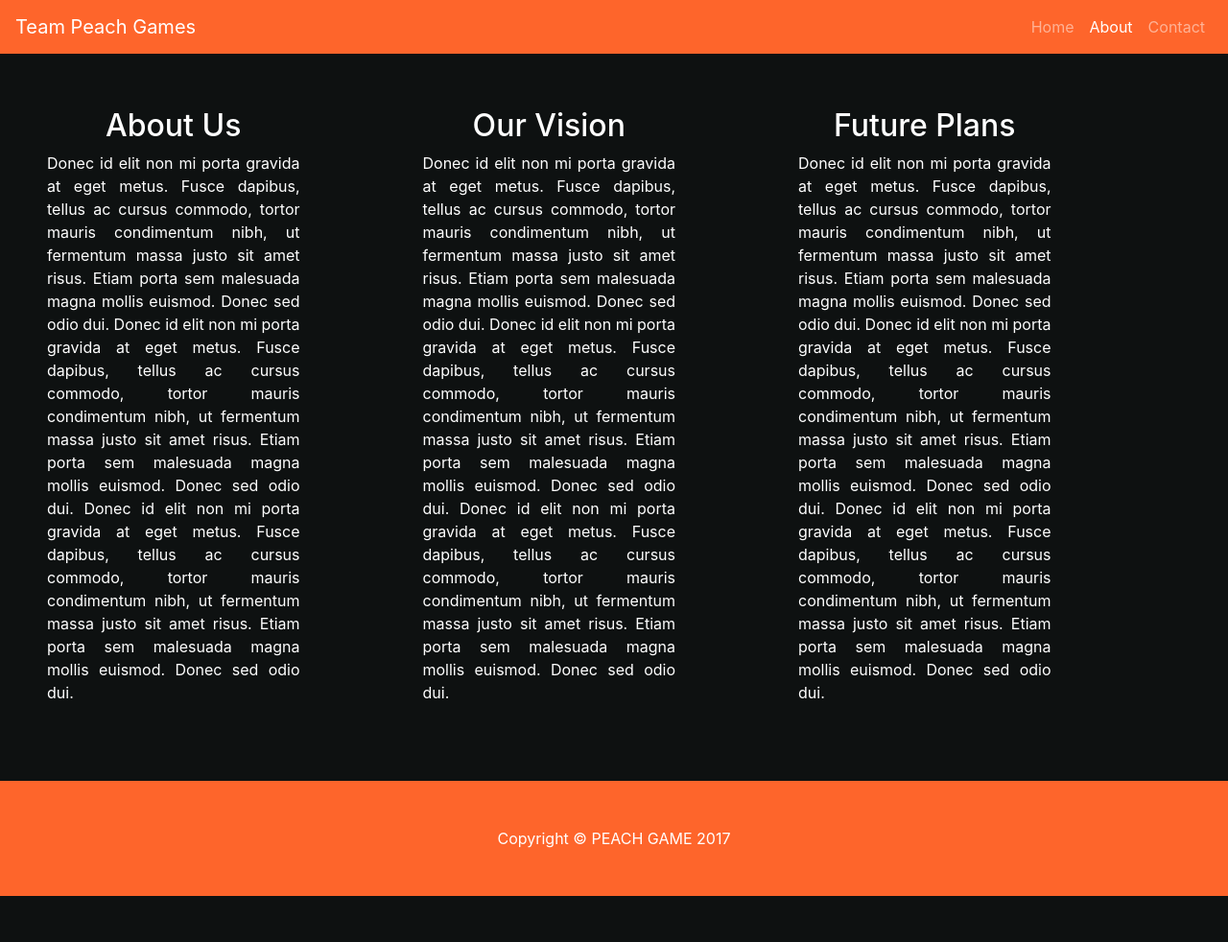
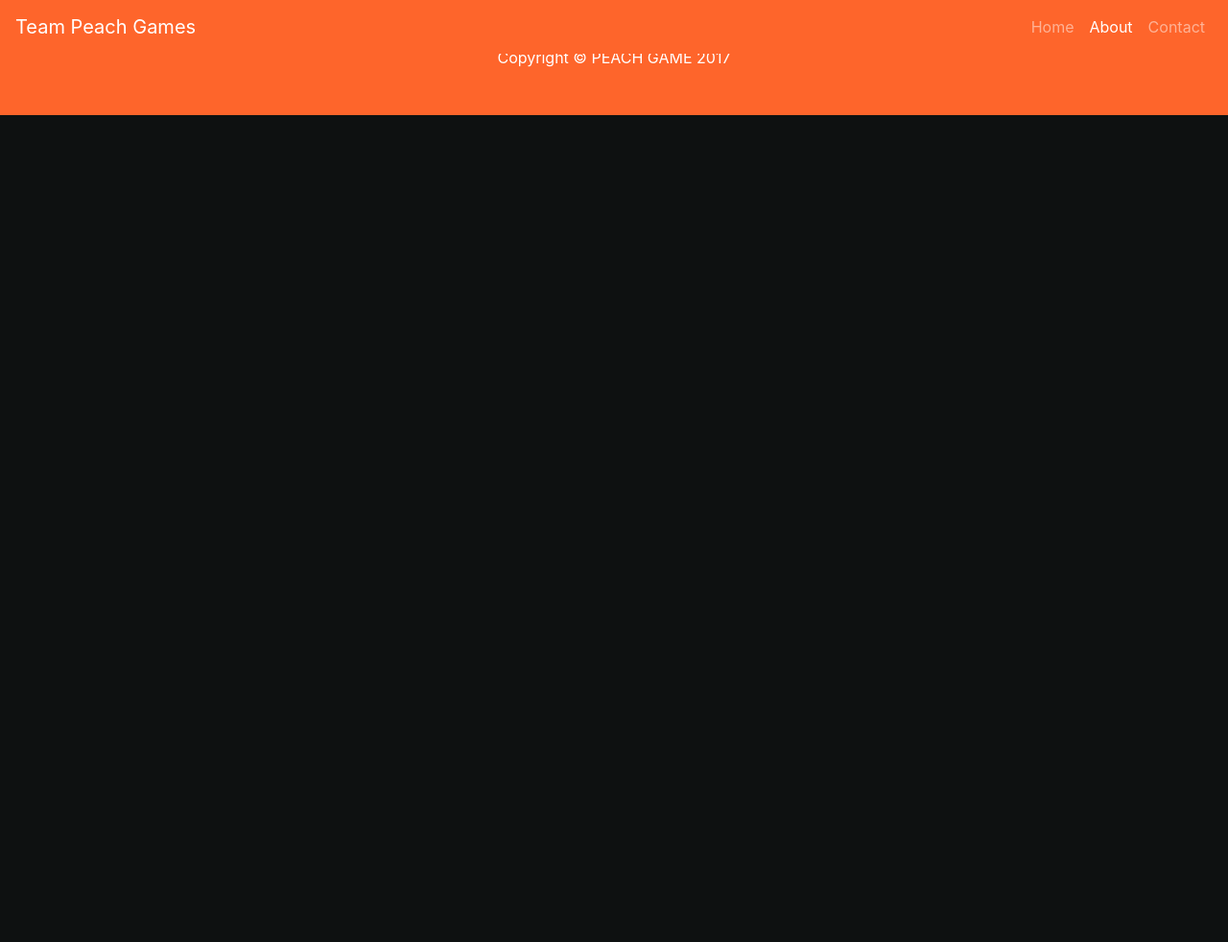
Before and after one commit to kevhynez/TeamPeach, a PHP site: page /about.html in a window 1280 px wide. Shown: the whole page at 96% size. After the commit the page ends 120 px from the top, so only its background shows below. Run offline with PHP 8.4, Linux system fonts and the light colour scheme.

Commit message:
small fixes

```diff
--- a/about.html
+++ b/about.html
@@ -11,8 +11,8 @@
     <title>Peach Games</title>
 
     <!-- Bootstrap core CSS -->
+		<link rel="stylesheet" type="text/css" href="stylesheet.css">
     <link href="Website/bootstrap/css/bootstrap.min.css" rel="stylesheet">
-		<link rel="stylesheet" type="text/css" href="stylesheet.css">
 
   </head>
 
@@ -20,7 +20,6 @@
 
     <!-- Navigation -->
     <nav class="navbar navbar-expand-lg navbar-dark bg-dark fixed-top">
-
         <a class="navbar-brand" href="#">Team Peach Games</a>
         <button class="navbar-toggler" type="button" data-toggle="collapse" data-target="#navbarResponsive" aria-controls="navbarResponsive" aria-expanded="false" aria-label="Toggle navigation">
           <span class="navbar-toggler-icon"></span>
@@ -39,34 +38,18 @@
             </li>
           </ul>
         </div>
-
     </nav>
 
-		<br>
-		</br>
+    <!-- Page Content -->
 
-    <!-- Page Content -->
-			<div class="row">
-				<div class="col-md-3">
-					<h2 class="text-center">About Us</h2>
-					<p class="text-justify">Donec id elit non mi porta gravida at eget metus. Fusce dapibus, tellus ac cursus commodo, tortor mauris condimentum nibh, ut fermentum massa justo sit amet risus. Etiam porta sem malesuada magna mollis euismod. Donec sed odio dui. Donec id elit non mi porta gravida at eget metus. Fusce dapibus, tellus ac cursus commodo, tortor mauris condimentum nibh, ut fermentum massa justo sit amet risus. Etiam porta sem malesuada magna mollis euismod. Donec sed odio dui. Donec id elit non mi porta gravida at eget metus. Fusce dapibus, tellus ac cursus commodo, tortor mauris condimentum nibh, ut fermentum massa justo sit amet risus. Etiam porta sem malesuada magna mollis euismod. Donec sed odio dui.</p>
-				</div>
-				<div class="col-md-3">
-					<h2 class="text-center">Our Vision</h2>
-					<p class="text-justify">Donec id elit non mi porta gravida at eget metus. Fusce dapibus, tellus ac cursus commodo, tortor mauris condimentum nibh, ut fermentum massa justo sit amet risus. Etiam porta sem malesuada magna mollis euismod. Donec sed odio dui. Donec id elit non mi porta gravida at eget metus. Fusce dapibus, tellus ac cursus commodo, tortor mauris condimentum nibh, ut fermentum massa justo sit amet risus. Etiam porta sem malesuada magna mollis euismod. Donec sed odio dui. Donec id elit non mi porta gravida at eget metus. Fusce dapibus, tellus ac cursus commodo, tortor mauris condimentum nibh, ut fermentum massa justo sit amet risus. Etiam porta sem malesuada magna mollis euismod. Donec sed odio dui. </p>
-				</div>
-				<div class="col-md-3">
-					<h2 class="text-center">Future Plans</h2>
-					<p class="text-justify">Donec id elit non mi porta gravida at eget metus. Fusce dapibus, tellus ac cursus commodo, tortor mauris condimentum nibh, ut fermentum massa justo sit amet risus. Etiam porta sem malesuada magna mollis euismod. Donec sed odio dui. Donec id elit non mi porta gravida at eget metus. Fusce dapibus, tellus ac cursus commodo, tortor mauris condimentum nibh, ut fermentum massa justo sit amet risus. Etiam porta sem malesuada magna mollis euismod. Donec sed odio dui. Donec id elit non mi porta gravida at eget metus. Fusce dapibus, tellus ac cursus commodo, tortor mauris condimentum nibh, ut fermentum massa justo sit amet risus. Etiam porta sem malesuada magna mollis euismod. Donec sed odio dui. </p>
-				</div>
-			</div>
-			<!-- Footer -->
 
-	 <footer class="py-5 bg-dark">
+
+		<!-- Footer -->
+		<footer class="py-5 bg-dark">
+   		<div class="container">
         <p class="m-0 text-center text-white">Copyright &copy; PEACH GAME 2017</p>
+      </div>
     </footer>
-		<br>
-		</br>
 
     <!-- Bootstrap core JavaScript -->
     <script src="Website/jquery/jquery.min.js"></script>
--- a/contact.html
+++ b/contact.html
@@ -41,9 +41,6 @@
       </div>
     </nav>
 
-		<br>
-		</br>
-
 		<!-- Page content -->
 		<div class="container padding" id="contact">
 			<form role="form">
@@ -66,9 +63,6 @@
 			</form>
 		</div>
 
-		<br>
-		</br>
-
     <!-- Footer -->
     <footer class="py-5 bg-dark">
       <div class="container">
--- a/stylesheet.css
+++ b/stylesheet.css
@@ -1,31 +1,4 @@
-.contact{
-  text-color: white;
-}
-
-body
-{
-  color:white;
+#h2{
+  color: #F5F5F5 !important;
 
 }
-
-label
-{
-  color:white;
-}
-
-.form-group
-{
-  color:white;
-}
-
-form
-{
-  padding:6em;
-  margin:6em;
-}
-
-.col-md-3
-{
-  margin:2em;
-  padding:2em;
-}
```
Also changed, not shown: index.html (+1 -10 lines).
